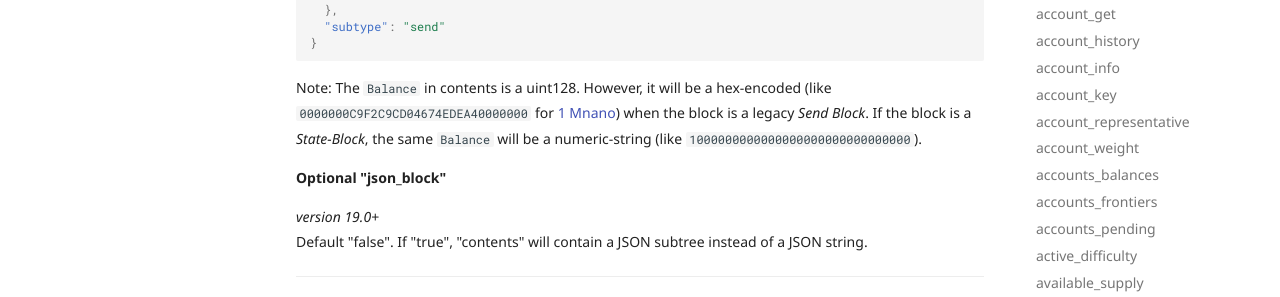
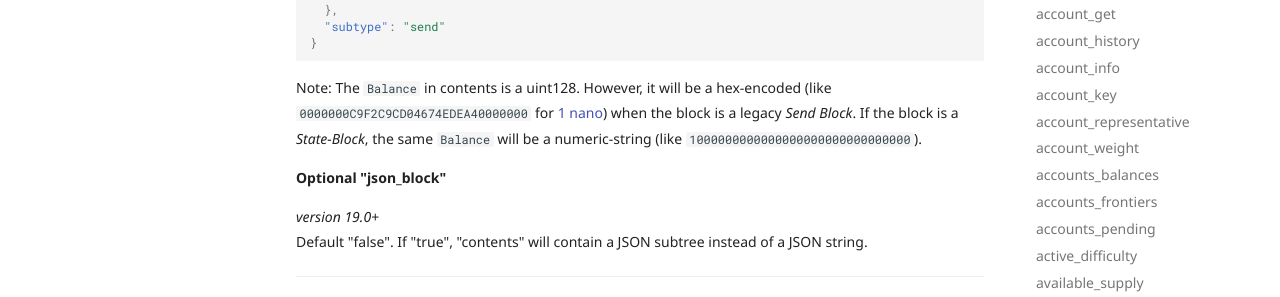
Before and after one commit to nanocurrency/nano-docs, an MkDocs documentation site: the page built from docs/commands/rpc-protocol.md, in a window 1280 px wide and 900 px high, scrolled down 16002 px. Shown: the part 157-454 px from the top of the window. Built offline with MkDocs 1.6.1 and Material for MkDocs 9.7.7, drawn with Linux system fonts in a browser that asks for light colours; comment, search, counter and statistics services are not loaded.

Commit message:
Fix reference to Mnano

````diff
--- a/docs/commands/rpc-protocol.md
+++ b/docs/commands/rpc-protocol.md
@@ -703,7 +703,7 @@ Using the optional `json_block` is recommended since v19.0.
 }
 ```
 
-Note: The `Balance` in contents is a uint128. However, it will be a hex-encoded (like `0000000C9F2C9CD04674EDEA40000000` for [1 Mnano](/protocol-design/distribution-and-units/)) when the block is a legacy *Send Block*. If the block is a *State-Block*, the same `Balance` will be a numeric-string (like `1000000000000000000000000000000`).
+Note: The `Balance` in contents is a uint128. However, it will be a hex-encoded (like `0000000C9F2C9CD04674EDEA40000000` for [1 nano](../protocol-design/distribution-and-units.md#unit-dividers)) when the block is a legacy *Send Block*. If the block is a *State-Block*, the same `Balance` will be a numeric-string (like `1000000000000000000000000000000`).
 
 **Optional "json_block"**
 
````
